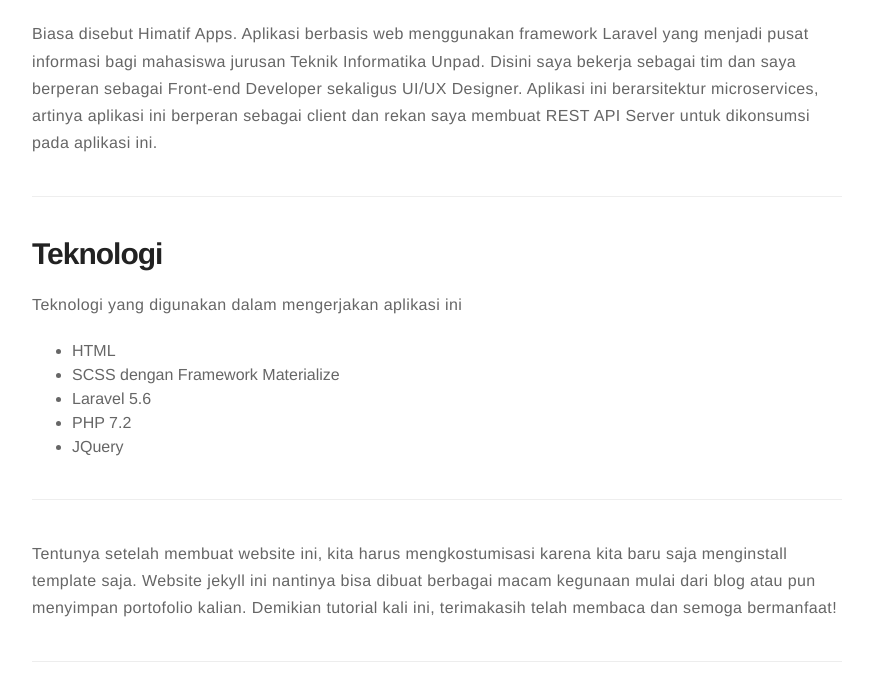
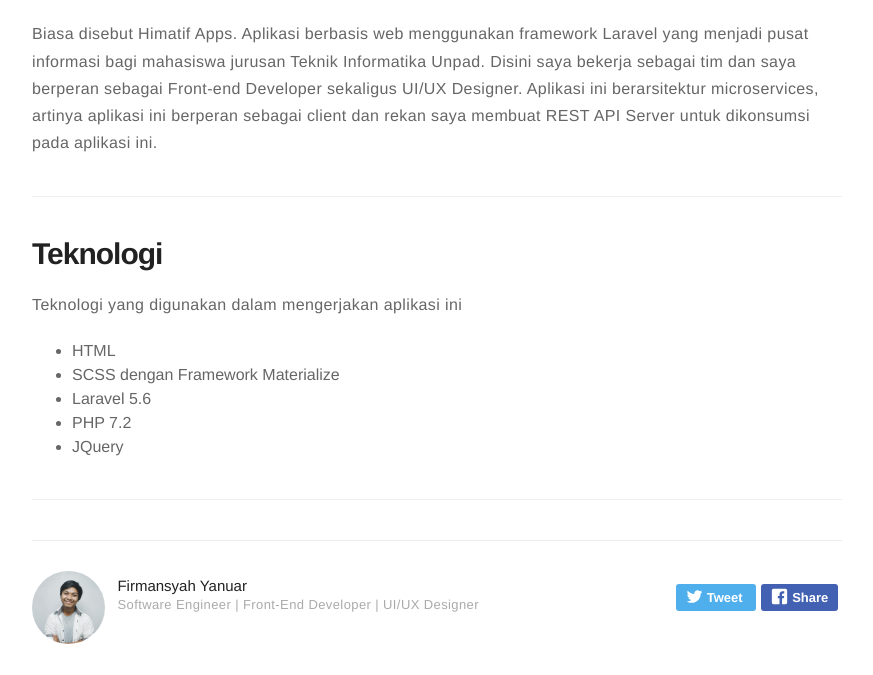
Before and after one commit to fyfirman/fyfirman.github.io, a Jekyll site: the page built from _posts/2020-01-18-himatif-apps.markdown, in a window 1280 px wide and 900 px high, scrolled down 1028 px, cut to the strip 0-675 px from the top of the window. Shown: the whole strip, without its empty margins (203-1076 px from the left). Built offline with Jekyll 4.4.1, drawn with Linux system fonts in a browser that asks for light colours; nearby versions of some CDN libraries; some of the changed lines change nothing that is shown; some of the changed text lies outside the part shown.

Commit message:
Edit project

```diff
--- a/_posts/2020-01-18-himatif-apps.markdown
+++ b/_posts/2020-01-18-himatif-apps.markdown
@@ -8,7 +8,9 @@
 - web
 - html
 - css
-- front end
+- frontend
+- laravel
+- php
 star: true
 projects: true
 author: fyfirman
@@ -35,4 +37,3 @@
 * JQuery
 
 ---
-Tentunya setelah membuat website ini, kita harus mengkostumisasi karena kita baru saja menginstall template saja. Website jekyll ini nantinya bisa dibuat berbagai macam kegunaan mulai dari blog atau pun menyimpan portofolio kalian. Demikian tutorial kali ini, terimakasih telah membaca dan semoga bermanfaat!
```
